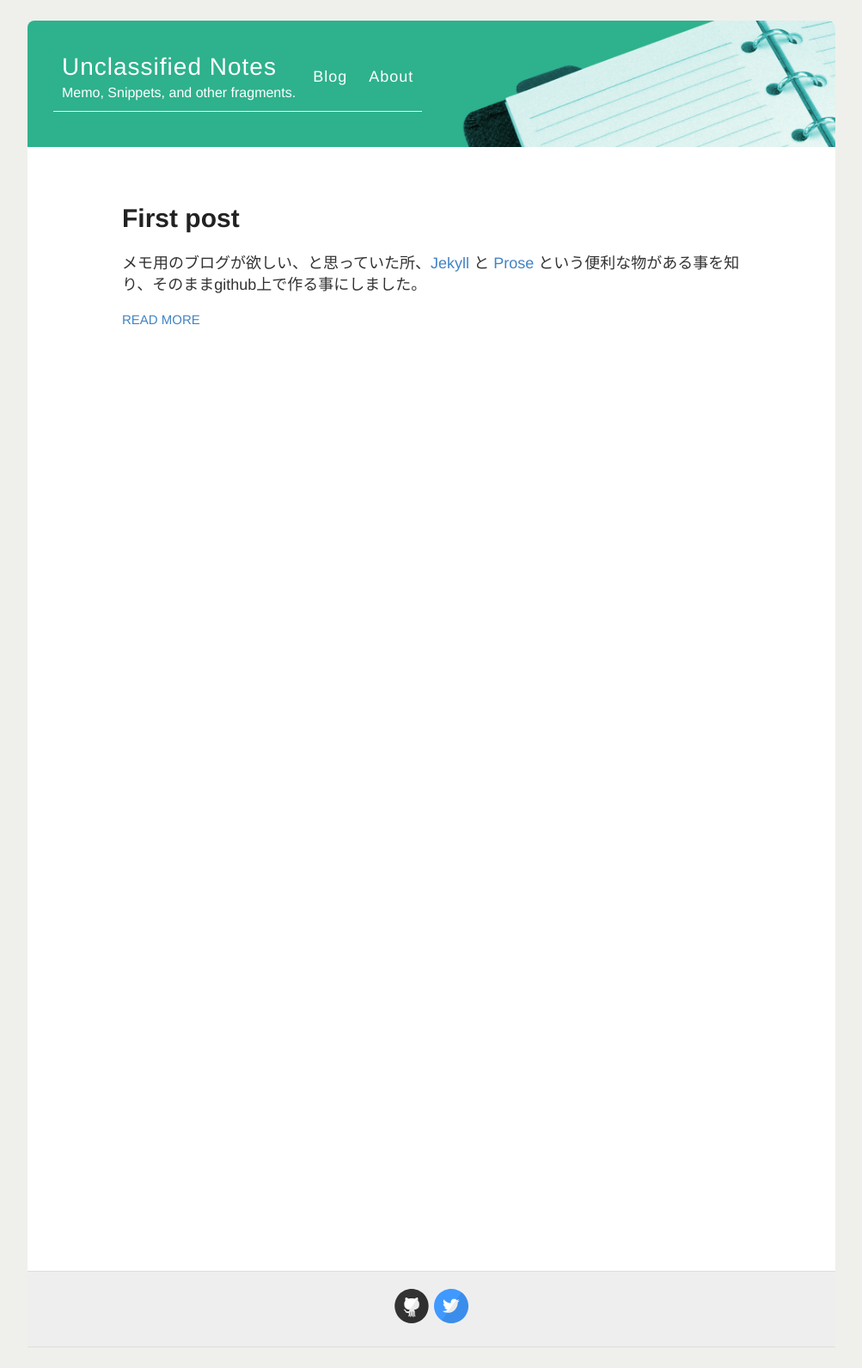
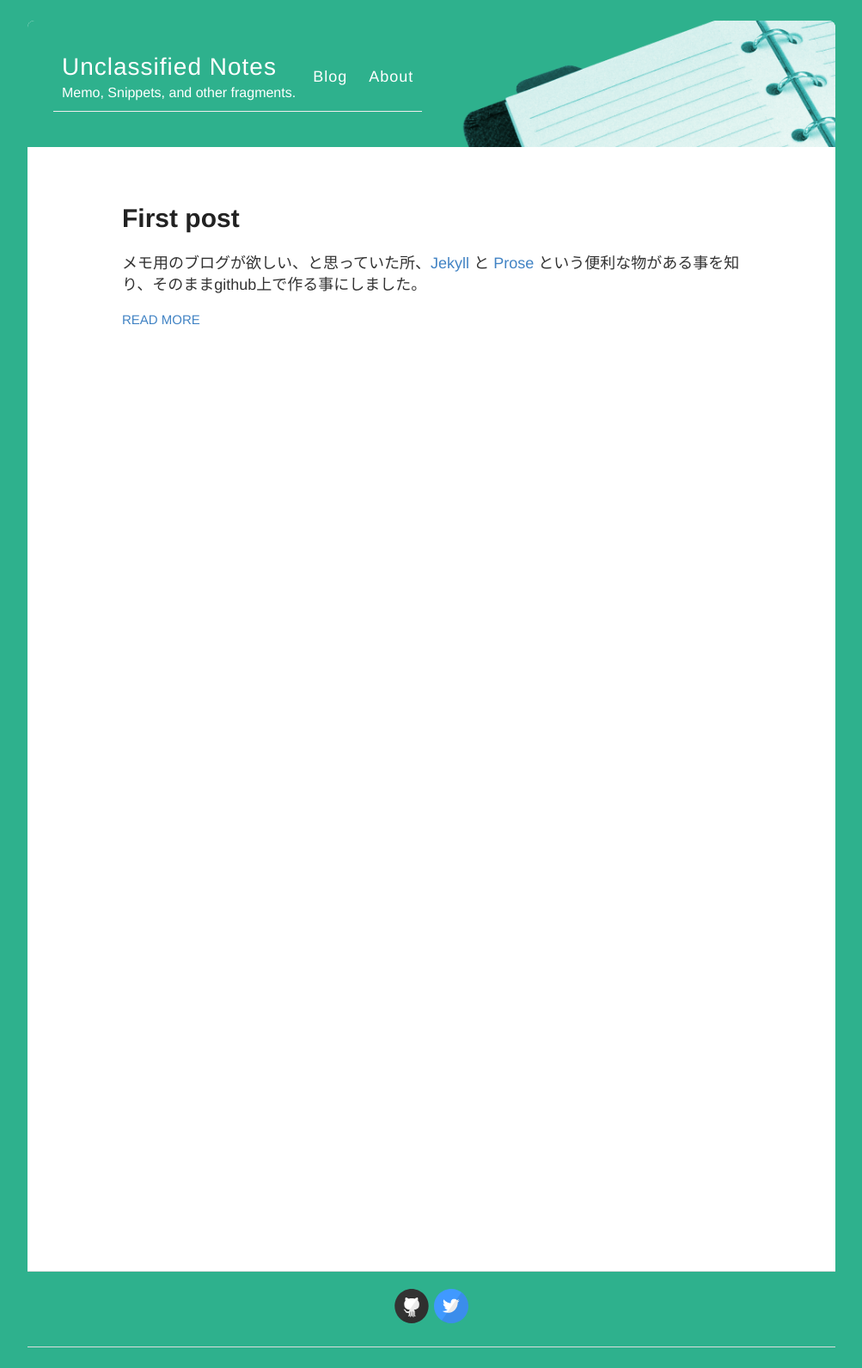
Before and after one commit to cytb/cytb.github.io, a Jekyll site: the page built from index.html, in a window 1280 px wide. Shown: the whole page at 86% size, without its empty margins (138-1141 px from the left). Built offline with Jekyll 4.4.1, drawn with Linux system fonts in a browser that asks for light colours; Markdown is read by kramdown in place of the engine named in the settings.

Commit message:
fixed stylesheets for blog-header..

```diff
--- a/_sass/_variables.scss
+++ b/_sass/_variables.scss
@@ -13,7 +13,7 @@ $darkGray: #333;
 $gray: #666;
 $lightGray: #eee;
 $white: #fff;
-$basebgcolor: #eff0eb;
+$basebgcolor: #2eb18d;
 $postbgcolor: #fff;
 $wholebgcolor: #fff;
 
--- a/style.scss
+++ b/style.scss
@@ -313,7 +313,7 @@ nav {
   margin-top: 50px;
   border-top: 1px solid #ddd;
   border-bottom: 1px solid #ddd;
-  background-color: $lightGray;
+  background-color: $basebgcolor;
 }
 
 footer {
```
